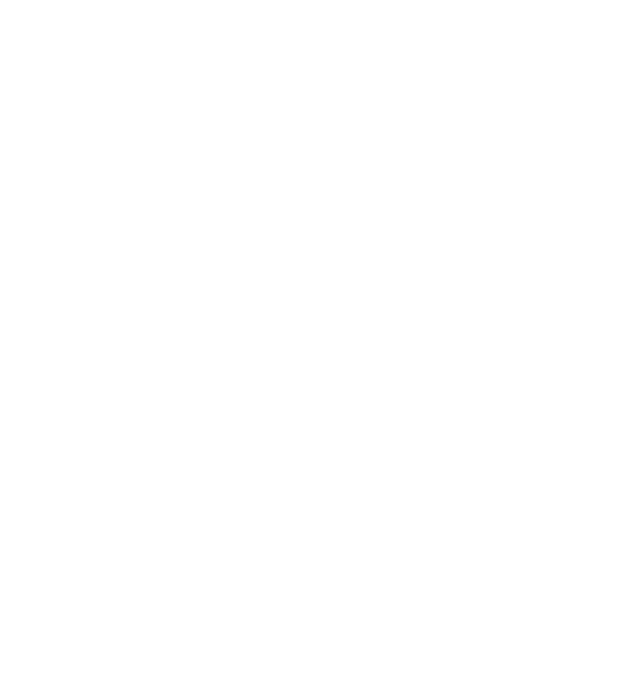
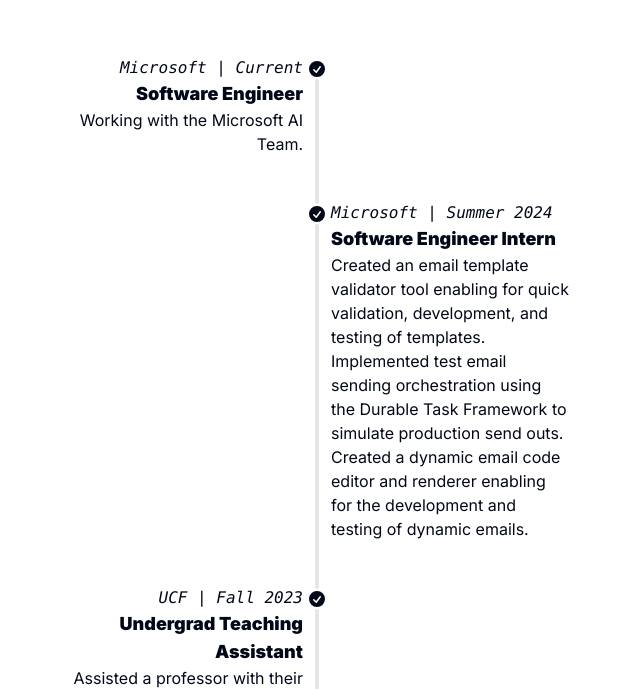
Before and after one commit to almond5/shad_personal, a Next.js app: page / in a window 1280 px wide. Shown: the part 932-1621 px from the top of the page, without its empty margins (323-963 px from the left). Before the commit the page ends 1583 px from the top, so only its background shows below. Built offline with nearby package versions, Linux system fonts and the light colour scheme.

Commit message:
Added timeline workings

```diff
--- a/package.json
+++ b/package.json
@@ -28,6 +28,7 @@
     "@types/node": "^20",
     "@types/react": "^18",
     "@types/react-dom": "^18",
+    "daisyui": "^4.12.14",
     "eslint": "^8",
     "eslint-config-next": "14.2.3",
     "postcss": "^8",
--- a/src/app/page.tsx
+++ b/src/app/page.tsx
@@ -36,7 +36,7 @@
       <div
         style={{
           display: 'flex', // Use Flexbox
-          marginTop: '30vh',
+          marginTop: '35vh',
           height: '50vh',
           textAlign: 'center',
           width: '100%', // Ensure the parent container takes full width
@@ -67,23 +67,175 @@
       <div
         id="target-section"
         style={{
-          height: '80vh',
-          textAlign: 'center',
-          maxWidth: '100%',
-          marginTop: '30vh',
+          alignSelf: 'start',
+          marginLeft: '20vw',
+          marginTop: '20vh',
+          height: '5vh',
+        }}
+      ></div>
+      <div
+        style={{
+          display: 'flex',
+          marginLeft: '30vw',
+          maxWidth: '40%',
+          flexDirection: 'column',
+          alignContent: 'center',
           justifyContent: 'center',
-          display: 'flex',
+          justifyItems: 'center',
+          alignSelf: 'center',
+          marginTop: '5vh',
+          textAlign: 'left',
+          marginBottom: '20vh',
         }}
       >
-        {/* <Carousel
+        <ul className="timeline timeline-snap-icon max-md:timeline-compact timeline-vertical">
+          <li>
+            <div className="timeline-middle">
+              <svg
+                xmlns="http://www.w3.org/2000/svg"
+                viewBox="0 0 20 20"
+                fill="currentColor"
+                className="h-5 w-5"
+              >
+                <path
+                  fillRule="evenodd"
+                  d="M10 18a8 8 0 100-16 8 8 0 000 16zm3.857-9.809a.75.75 0 00-1.214-.882l-3.483 4.79-1.88-1.88a.75.75 0 10-1.06 1.061l2.5 2.5a.75.75 0 001.137-.089l4-5.5z"
+                  clipRule="evenodd"
+                />
+              </svg>
+            </div>
+            <div className="timeline-start mb-10 md:text-end">
+              <time className="font-mono italic">Microsoft | Current</time>
+              <div className="text-lg font-black">Software Engineer</div>
+              Working with the Microsoft AI Team.
+            </div>
+            <hr />
+          </li>
+          <li>
+            <hr />
+            <div className="timeline-middle">
+              <svg
+                xmlns="http://www.w3.org/2000/svg"
+                viewBox="0 0 20 20"
+                fill="currentColor"
+                className="h-5 w-5"
+              >
+                <path
+                  fillRule="evenodd"
+                  d="M10 18a8 8 0 100-16 8 8 0 000 16zm3.857-9.809a.75.75 0 00-1.214-.882l-3.483 4.79-1.88-1.88a.75.75 0 10-1.06 1.061l2.5 2.5a.75.75 0 001.137-.089l4-5.5z"
+                  clipRule="evenodd"
+                />
+              </svg>
+            </div>
+            <div className="timeline-end mb-10">
+              <time className="font-mono italic">Microsoft | Summer 2024</time>
+              <div className="text-lg font-black">Software Engineer Intern</div>
+              Created an email template validator tool enabling for quick
+              validation, development, and testing of templates. Implemented
+              test email sending orchestration using the Durable Task Framework
+              to simulate production send outs. Created a dynamic email code
+              editor and renderer enabling for the development and testing of
+              dynamic emails.
+            </div>
+            <hr />
+          </li>
+          <li>
+            <hr />
+            <div className="timeline-middle">
+              <svg
+                xmlns="http://www.w3.org/2000/svg"
+                viewBox="0 0 20 20"
+                fill="currentColor"
+                className="h-5 w-5"
+              >
+                <path
+                  fillRule="evenodd"
+                  d="M10 18a8 8 0 100-16 8 8 0 000 16zm3.857-9.809a.75.75 0 00-1.214-.882l-3.483 4.79-1.88-1.88a.75.75 0 10-1.06 1.061l2.5 2.5a.75.75 0 001.137-.089l4-5.5z"
+                  clipRule="evenodd"
+                />
+              </svg>
+            </div>
+
+            <div className="timeline-start mb-10 md:text-end">
+              <time className="font-mono italic">UCF | Fall 2023</time>
+              <div className="text-lg font-black">
+                Undergrad Teaching Assistant
+              </div>
+              Assisted a professor with their Introduction to Programming in C
+              course. Held office hours to provide assistance to the students of
+              the course. Collaborated with fellow teaching assistants to grade
+              programming assignments and exams.
+            </div>
+            <hr />
+          </li>
+          <li>
+            <hr />
+            <div className="timeline-middle">
+              <svg
+                xmlns="http://www.w3.org/2000/svg"
+                viewBox="0 0 20 20"
+                fill="currentColor"
+                className="h-5 w-5"
+              >
+                <path
+                  fillRule="evenodd"
+                  d="M10 18a8 8 0 100-16 8 8 0 000 16zm3.857-9.809a.75.75 0 00-1.214-.882l-3.483 4.79-1.88-1.88a.75.75 0 10-1.06 1.061l2.5 2.5a.75.75 0 001.137-.089l4-5.5z"
+                  clipRule="evenodd"
+                />
+              </svg>
+            </div>
+            <div className="timeline-end mb-10">
+              <div className="timeline-start mb-10">
+                <time className="font-mono italic">Micrsoft | Summer 2023</time>
+                <div className="text-lg font-black">
+                  Software Engineer Intern
+                </div>
+                Created a schedule of experiments that collected analytical data
+                for Bing Feeds machine learning model. Developed a dynamic
+                debugging dashboard that displayed Bing Feeds research metrics
+                as time series data. Devised a mechanism that up-sampled
+                underrepresented features within Bing Feeds offline training
+                data. Executed test flights to determine whether the mechanism
+                improved the performance of the model.
+              </div>
+            </div>
+            <hr />
+          </li>
+          <li>
+            <hr />
+            <div className="timeline-middle">
+              <svg
+                xmlns="http://www.w3.org/2000/svg"
+                viewBox="0 0 20 20"
+                fill="currentColor"
+                className="h-5 w-5"
+              >
+                <path
+                  fillRule="evenodd"
+                  d="M10 18a8 8 0 100-16 8 8 0 000 16zm3.857-9.809a.75.75 0 00-1.214-.882l-3.483 4.79-1.88-1.88a.75.75 0 10-1.06 1.061l2.5 2.5a.75.75 0 001.137-.089l4-5.5z"
+                  clipRule="evenodd"
+                />
+              </svg>
+            </div>
+            <div className="timeline-start mb-10 md:text-end">
+              <time className="font-mono italic">Microsoft | Summer 2022</time>
+              <div className="text-lg font-black">Explore Intern</div>
+              Collaborated with two interns to create a product proposal that
+              detailed the impact/changes to Bing. Collected user feedback and
+              metrics to determine the scenarios and features for the sports
+              experience. Created a dynamic sports experience that provided
+              schedule-based and outcome-based content.
+            </div>
+          </li>
+        </ul>
+      </div>
+
+      {/* <Carousel
           style={{
+            width: '45vw',
+            alignSelf: 'center',
+            boxShadow: '0 0 10px 0 rgba(0, 0, 0, 0.3)',
             marginTop: '10vh',
-            width: '40%',
-            height: '60%',
-            alignContent: 'center',
-            alignItems: 'center',
-            justifyContent: 'center',
-            boxShadow: '0 0 10px 0 rgba(0, 0, 0, 0.3)',
           }}
           setApi={setApi}
           opts={{
@@ -92,32 +244,16 @@
         >
           <CarouselContent>
             <CarouselItem style={{ height: '50vh' }}></CarouselItem>
+            <CarouselItem style={{ height: '50vh' }}>a</CarouselItem>
             <CarouselItem style={{ height: '50vh' }}>...</CarouselItem>
             <CarouselItem style={{ height: '50vh' }}>...</CarouselItem>
             <CarouselItem style={{ height: '50vh' }}>...</CarouselItem>
             <CarouselItem style={{ height: '50vh' }}>...</CarouselItem>
             <CarouselItem style={{ height: '50vh' }}>...</CarouselItem>
           </CarouselContent>
-          <CarouselPrevious>Previous</CarouselPrevious>
-          <CarouselNext>Next</CarouselNext>
+          <CarouselNext />
+          <CarouselPrevious />
         </Carousel> */}
-
-      </div>
-      {/* <Chevron targetId={'target-section-2'} />
-      <div
-        id="target-section-2"
-        style={{
-          display: 'flex', // Use Flexbox
-          marginTop: '25vh',
-          height: '70vh',
-          textAlign: 'center',
-          width: '100%', // Ensure the parent container takes full width
-          justifyContent: 'center', // Center the child elements
-        }}
-      >
-        My Experience
-      </div> */}
-      {/* <Chevron targetId={'target-section-3'} /> */}
     </>
   );
 }
--- a/src/components/navbar.tsx
+++ b/src/components/navbar.tsx
@@ -4,7 +4,7 @@
 
 export default function Navbar() {
   return (
-    <div className="fixed top-0 left-0 right-0 z-50 flex h-20 w-full shrink-0 items-center justify-end px-4 md:px-6 bg-white shadow-md">
+    <div className="fixed top-0 left-0 right-0 z-50 flex h-16 w-full shrink-0 items-center justify-end px-4 md:px-6 bg-white shadow-md">
       <Sheet>
         <SheetTrigger asChild>
           <Button className="lg:hidden" size="icon" variant="outline">
--- a/tailwind.config.ts
+++ b/tailwind.config.ts
@@ -7,7 +7,7 @@
     './components/**/*.{ts,tsx}',
     './app/**/*.{ts,tsx}',
     './src/**/*.{ts,tsx}',
-	],
+  ],
   prefix: "",
   theme: {
     container: {
@@ -74,7 +74,7 @@
       },
     },
   },
-  plugins: [require("tailwindcss-animate")],
+  plugins: [require("tailwindcss-animate"), require('daisyui')],
 } satisfies Config
 
 export default config
```
Also changed, not shown: 1 other file (tests, documents, lock files or other folders).
